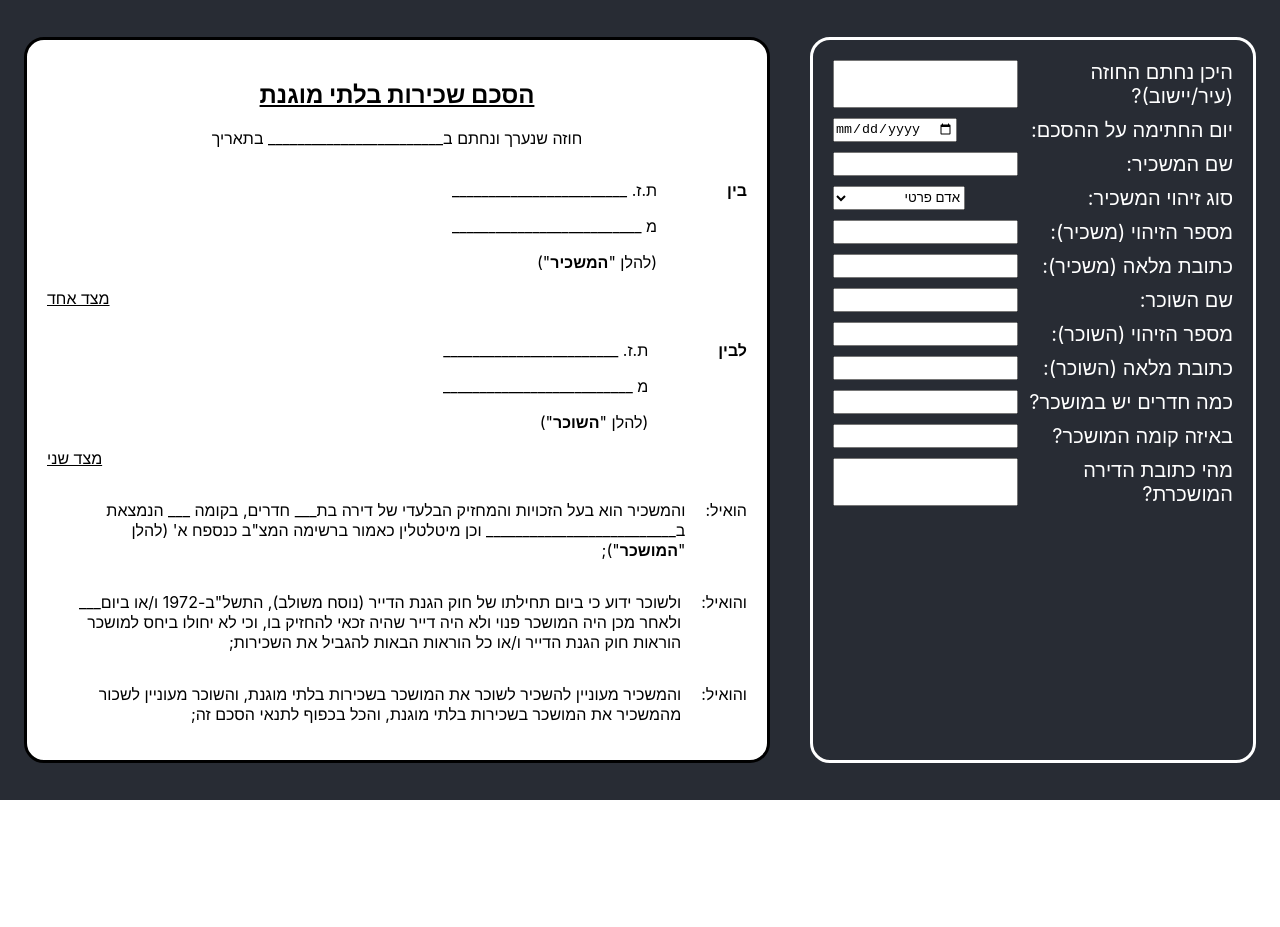
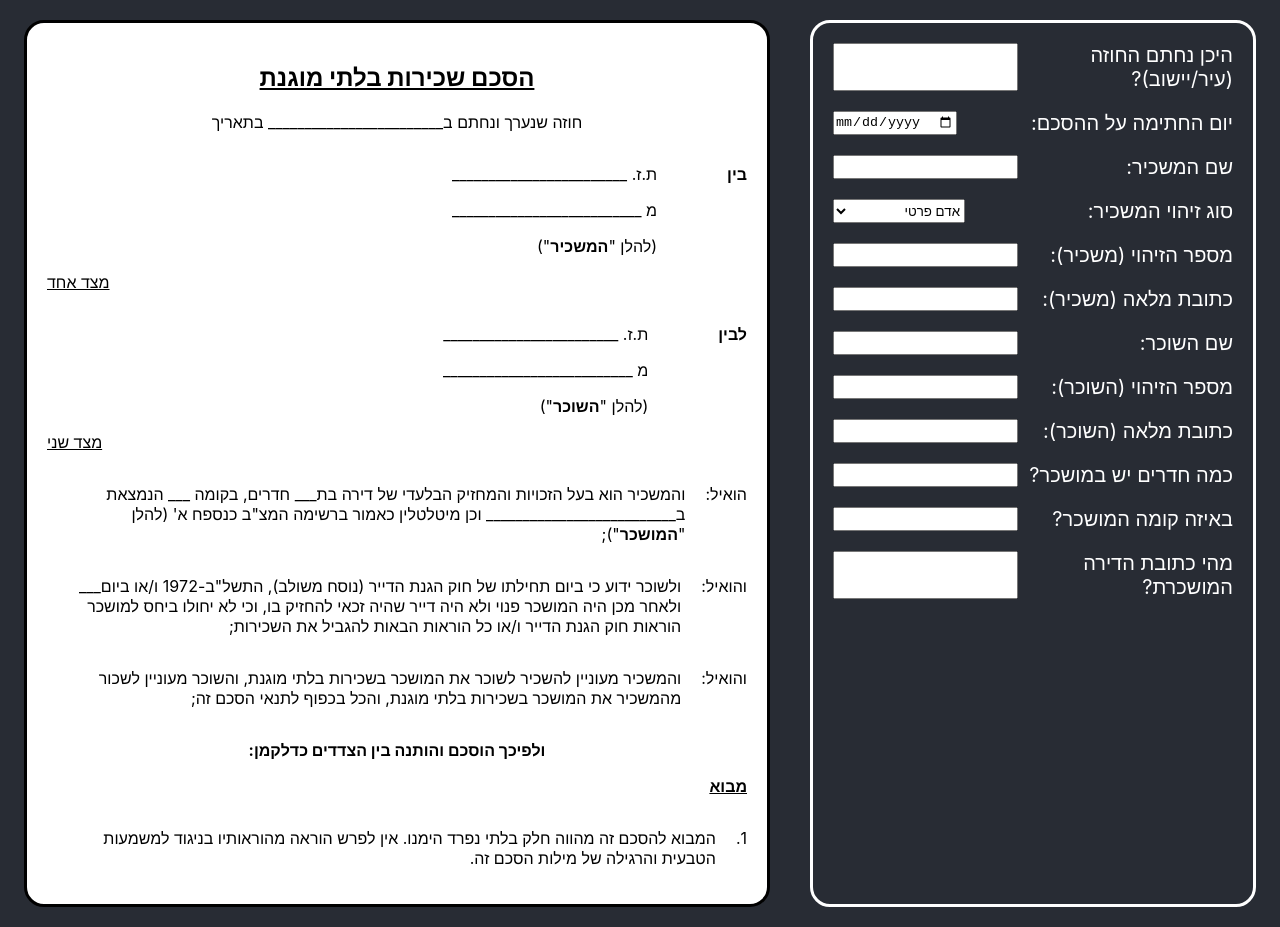
Before and after one commit to idandrd/docit, a React (Create React App) app: page / in a window 1280 px wide. Before the commit the page ends 800 px from the top, so only its background shows below. Built offline with nearby package versions, Linux system fonts and the light colour scheme.

Commit message:
Update Form.tsx

```diff
--- a/src/Form.tsx
+++ b/src/Form.tsx
@@ -223,7 +223,21 @@ class MainForm extends Component {
             <p style={{ marginLeft: 20 }}>והואיל:</p>
             <div style={{ flex: 1 }}>
               <p>{`  והמשכיר מעוניין להשכיר לשוכר את המושכר בשכירות בלתי מוגנת, והשוכר מעוניין לשכור מהמשכיר את המושכר בשכירות בלתי מוגנת, והכל בכפוף לתנאי הסכם זה;
-                `}</p>
+              `}</p>
+            </div>
+          </div>
+          <div style={{ display: "flex" }}>
+            <div style={{ flex: 1 }}>
+          <p style={{ textAlign: "center", fontWeight: "bold" }}>{`ולפיכך הוסכם והותנה בין הצדדים כדלקמן:`}</p>
+          <p style={{ marginLeft: 70, fontWeight: "bold", textDecoration: "underline" }}>מבוא</p>
+            </div>
+          </div>
+          <div style={{ display: "flex" }}>
+            <p style={{ marginLeft: 20}}>1.</p>
+            <div style={{ flex: 1 }}>
+              <p>
+                {`המבוא להסכם זה מהווה חלק בלתי נפרד הימנו. אין לפרש הוראה מהוראותיו בניגוד למשמעות הטבעית והרגילה של מילות הסכם זה.`}
+              </p>
             </div>
           </div>
         </div>
@@ -237,7 +251,7 @@ const FormItem = (props: { text: string; children: any }) => (
     style={{
       display: "flex",
       justifyContent: "space-between",
-      marginBottom: 10
+      marginBottom: 20
     }}
   >
     <div>{props.text}</div>
```
